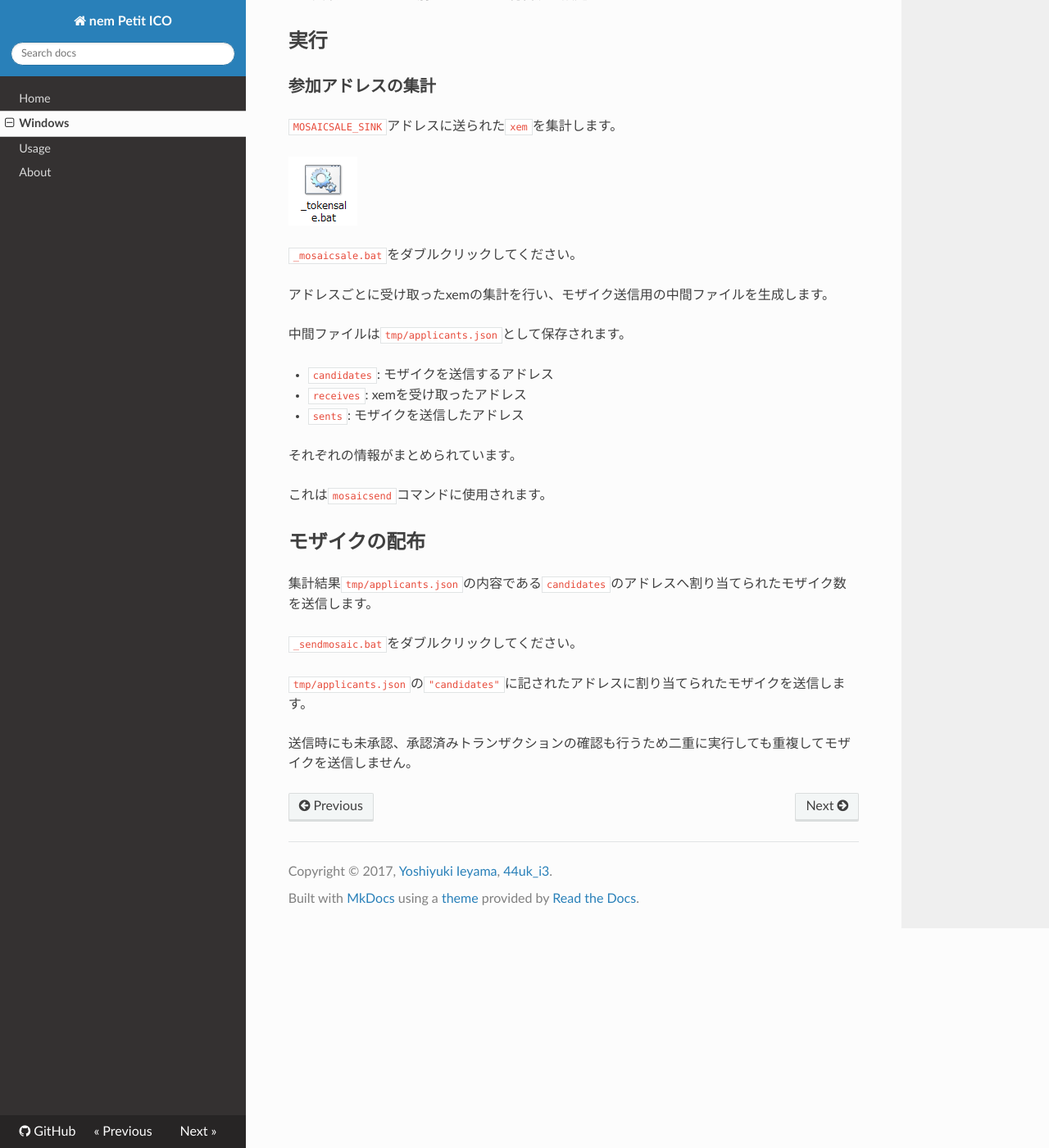
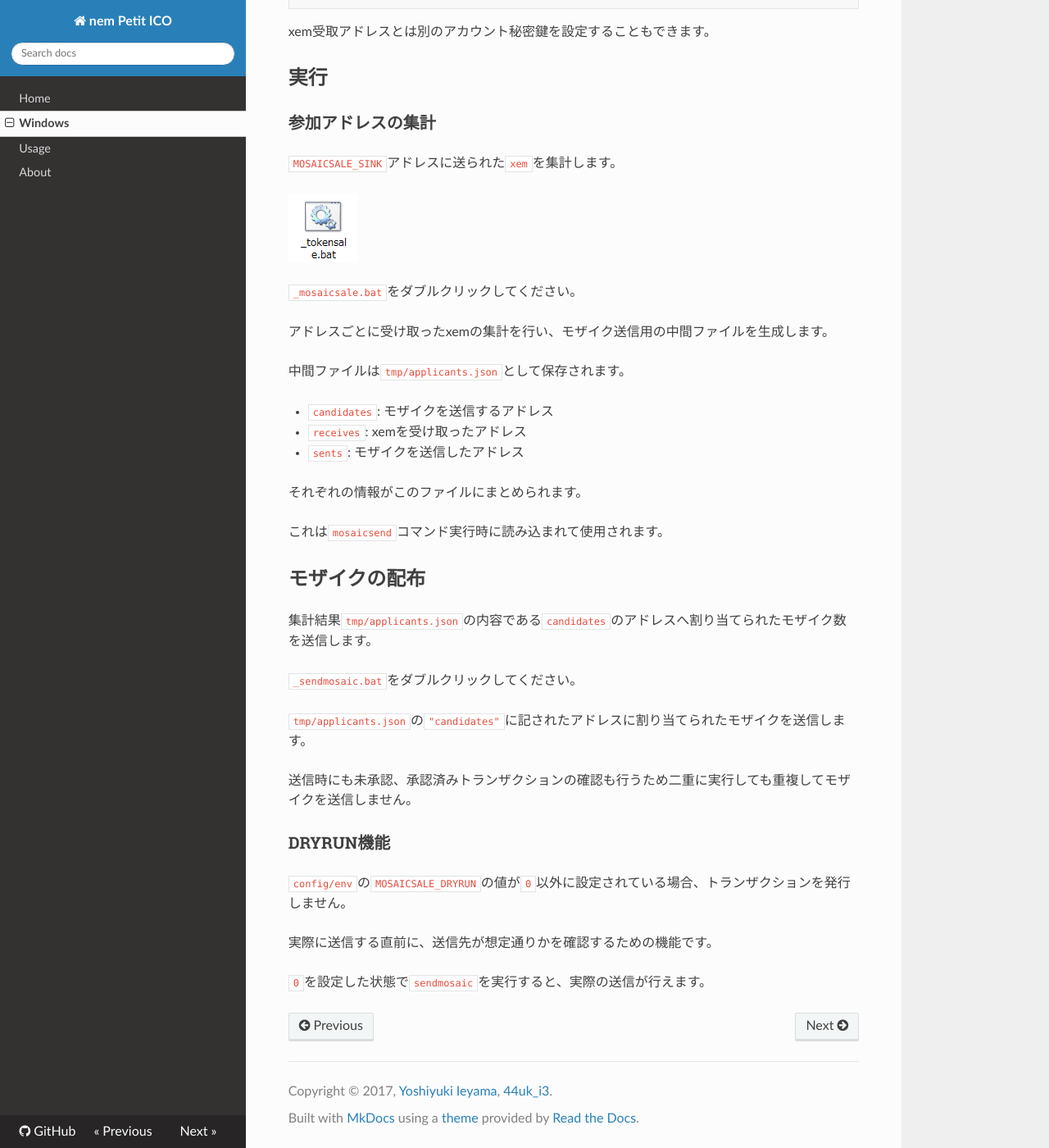
Before and after one commit to 44uk/nem-petit-ico, an MkDocs documentation site: the page built from docs/windows.md, in a window 1280 px wide and 1400 px high, scrolled down 6510 px. Shown: the whole window at 82% size. Built offline with MkDocs 1.6.1, drawn with Linux system fonts in a browser that asks for light colours; nearby versions of some CDN libraries; old or Windows-style settings are respelled for this version of MkDocs; some of the changed text lies outside the part shown.

Commit message:
update docs

```diff
--- a/docs/windows.md
+++ b/docs/windows.md
@@ -99,6 +99,9 @@
 # 配布するモザイクをを保有する秘密鍵を指定します。
 MOSAICSALE_PKEY=__PUT_PRIVATE_KEY_MOSAIC_OWNED__
 
+# マルチシグアドレスの公開鍵を指定します。(モザイクの配布元をマルチシグにする場合)
+MOSAICSALE_MSIG_PUB=__PUT_MULTISIG_PUBLIC_KEY__
+
 # 送信するモザイクを指定します。(e.g. nem:xem)
 MOSAICSALE_MOSAIC_FQN=__PUT_MOSAIC_FULL_NAME__
 
@@ -129,9 +132,9 @@
 * `receives`: xemを受け取ったアドレス
 * `sents`: モザイクを送信したアドレス
 
-それぞれの情報がまとめられています。
+それぞれの情報がこのファイルにまとめられます。
 
-これは`mosaicsend`コマンドに使用されます。
+これは`mosaicsend`コマンド実行時に読み込まれて使用されます。
 
 ## モザイクの配布
 
@@ -142,3 +145,11 @@
 `tmp/applicants.json`の`"candidates"`に記されたアドレスに割り当てられたモザイクを送信します。
 
 送信時にも未承認、承認済みトランザクションの確認も行うため二重に実行しても重複してモザイクを送信しません。
+
+### DRYRUN機能
+
+`config/env`の`MOSAICSALE_DRYRUN`の値が`0`以外に設定されている場合、トランザクションを発行しません。
+
+実際に送信する直前に、送信先が想定通りかを確認するための機能です。
+
+`0`を設定した状態で`sendmosaic`を実行すると、実際の送信が行えます。
```
Also changed, not shown: docs/usage.md (+10 -2 lines).
